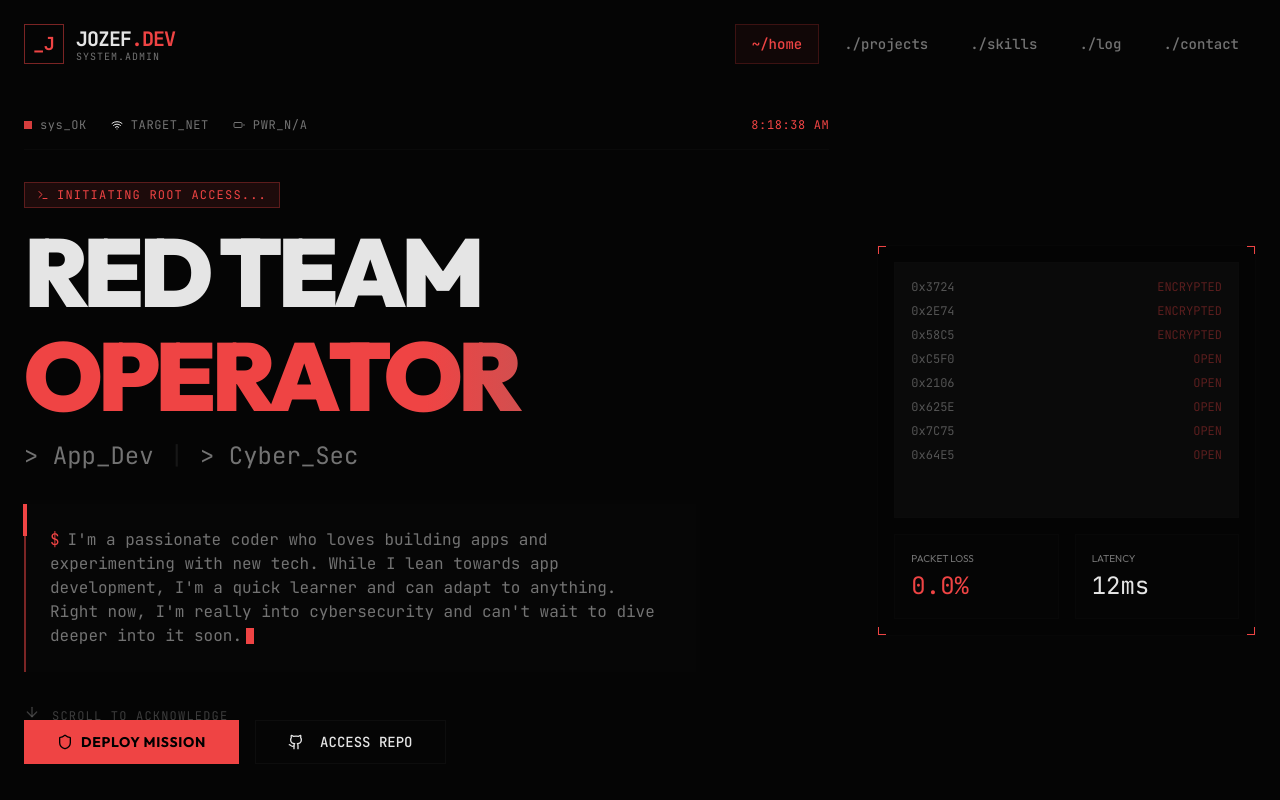
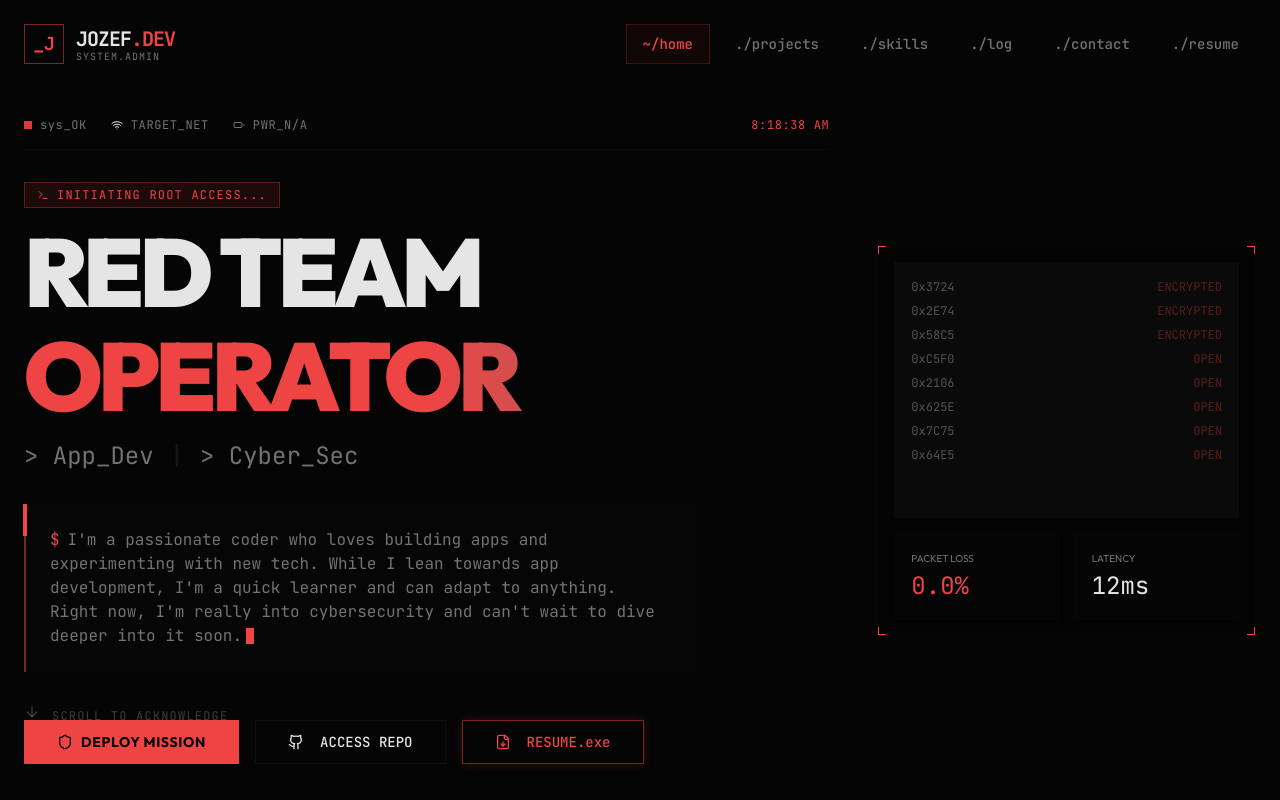
Before and after one commit to ThaRealJozef/portfolio, a React (Vite) app: page / in a window 1280 px wide. Shown: the top 800 px of the page. Built offline with nearby package versions, Linux system fonts and the light colour scheme.

Commit message:
feat: implement initial Header and Hero sections, including navigation, system status, and resume download.

```diff
--- a/src/components/Header.tsx
+++ b/src/components/Header.tsx
@@ -1,6 +1,6 @@
 import { useState, useEffect, memo } from 'react';
 import { Button } from '@/components/ui/button';
-import { Menu, X, Terminal, Code2, Cpu, Shield, Mail } from 'lucide-react';
+import { Menu, X, Terminal, Code2, Cpu, Shield, Mail, FileDown, LucideIcon } from 'lucide-react';
 
 interface HeaderProps {
   onNavigate: (sectionId: string) => void;
@@ -52,15 +52,27 @@ function Header({ onNavigate }: HeaderProps) {
     };
   }, []);
 
-  const navItems = [
+  interface NavItem {
+    id: string;
+    label: string;
+    icon: LucideIcon;
+    isDownload?: boolean;
+  }
+
+  const navItems: NavItem[] = [
     { id: 'home', label: '~/home', icon: Terminal },
     { id: 'projects', label: './projects', icon: Code2 },
     { id: 'skills', label: './skills', icon: Cpu },
     { id: 'education', label: './log', icon: Shield },
     { id: 'contact', label: './contact', icon: Mail },
+    { id: 'cv', label: './resume', icon: FileDown, isDownload: true },
   ];
 
-  const handleNavClick = (sectionId: string) => {
+  const handleNavClick = (sectionId: string, isDownload?: boolean) => {
+    if (isDownload) {
+      window.open('/CV.pdf', '_blank');
+      return;
+    }
     onNavigate(sectionId);
     setIsMobileMenuOpen(false);
   };
@@ -105,7 +117,7 @@ function Header({ onNavigate }: HeaderProps) {
                       ? 'text-cyber-red border-cyber-red/20 bg-cyber-red/5'
                       : 'text-cyber-muted hover:text-cyber-text hover:border-cyber-muted/20'
                       }`}
-                    onClick={() => handleNavClick(item.id)}
+                    onClick={() => handleNavClick(item.id, item.isDownload)}
                   >
                     <span className="flex items-center gap-2">
                       {item.label}
@@ -145,7 +157,7 @@ function Header({ onNavigate }: HeaderProps) {
                     : 'text-cyber-muted border-transparent hover:text-cyber-text hover:border-cyber-muted'
                     }`}
                   style={{ animationDelay: `${index * 50}ms` }}
-                  onClick={() => handleNavClick(item.id)}
+                  onClick={() => handleNavClick(item.id, item.isDownload)}
                 >
                   <Icon className="w-5 h-5" />
                   {item.label}
--- a/src/components/Hero.tsx
+++ b/src/components/Hero.tsx
@@ -1,5 +1,5 @@
 import { Button } from '@/components/ui/button';
-import { Github, ArrowDown, Terminal, Shield, Wifi, Battery, Zap } from 'lucide-react';
+import { Github, ArrowDown, Terminal, Shield, Wifi, Battery, Zap, FileDown } from 'lucide-react';
 import { memo, useState, useEffect } from 'react';
 
 interface HeroProps {
@@ -58,7 +58,7 @@ function useNetwork() {
 
   useEffect(() => {
     // Cast to any because navigator.connection is experimental/not in all TS definitions
-    const conn = (navigator as any).connection || (navigator as any).mozConnection || (navigator as any).webkitConnection;
+    const conn = navigator.connection || navigator.mozConnection || navigator.webkitConnection;
 
     const updateNetwork = () => {
       if (navigator.onLine === false) {
@@ -255,6 +255,18 @@ function Hero({ bio, githubUrl, onScrollToProjects }: HeroProps) {
               ACCESS REPO
             </a>
           </Button>
+
+          <Button
+            size="lg"
+            variant="outline"
+            className="border-cyber-red/50 text-cyber-red hover:bg-cyber-red/10 font-mono rounded-none transition-all duration-300 shadow-[0_0_10px_rgba(239,68,68,0.2)]"
+            asChild
+          >
+            <a href="/CV.pdf" download="CV_Jozef.pdf">
+              <FileDown className="mr-2 h-4 w-4" />
+              RESUME.exe
+            </a>
+          </Button>
         </div>
 
         {/* Scroll Hint - Mobile In-Flow */}
```
Also changed, not shown: 2 other files (tests, documents, lock files or other folders). Lines whose indentation alone changed are shown as unchanged.
